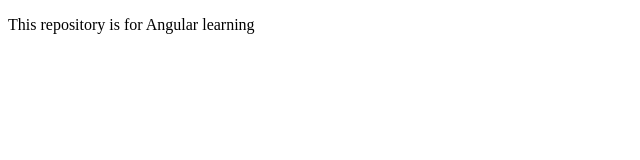
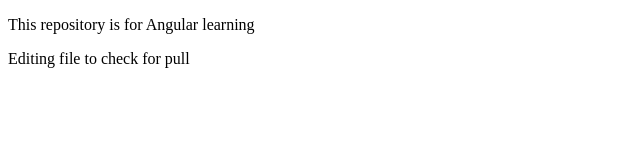
Before and after one commit to MAMahajan2803/Learn_Angular, a plain HTML site: page index.html in a window 1280 px wide. Shown: the whole page, without its empty margins (0-640 px from the left). Drawn offline with Linux system fonts and the light colour scheme.

Commit message:
Update index.html

```diff
--- a/index.html
+++ b/index.html
@@ -6,5 +6,6 @@
 </head>
 <body>
 <p> This repository is for Angular learning</p>
+    <P>Editing file to check for pull</P>
 </body>
 </html>
```
